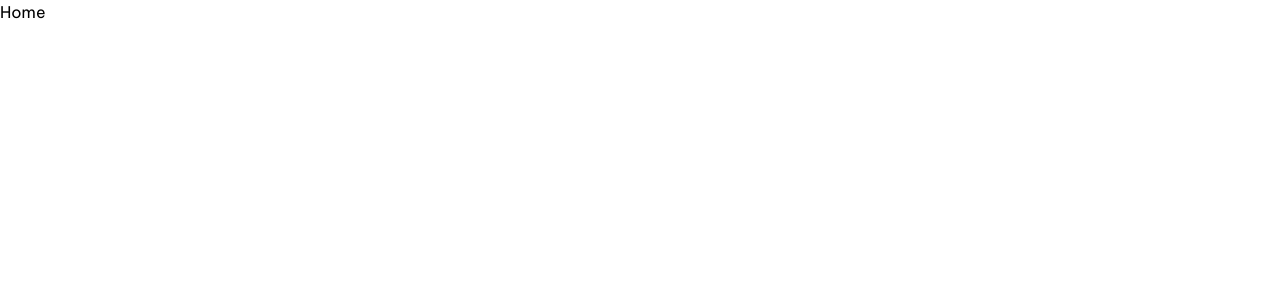
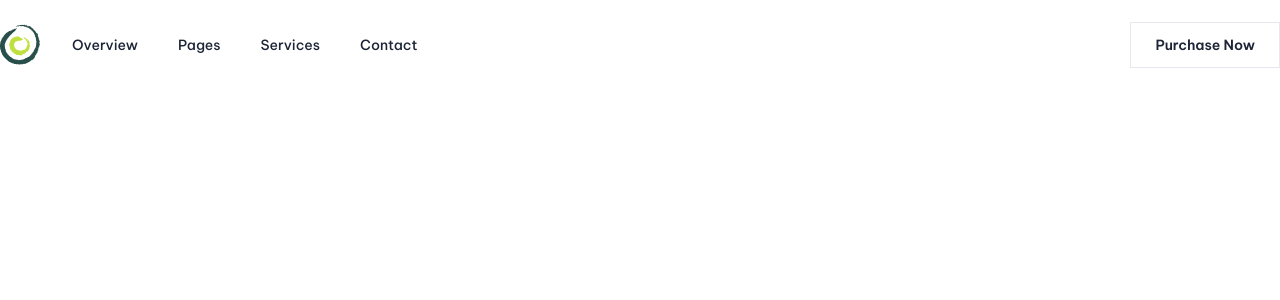
Before and after one commit to chuluq/meet-lemon, a Next.js app: page / in a window 1280 px wide. Shown: the top 300 px of the page. Built offline with nearby package versions, Linux system fonts and the light colour scheme.

Commit message:
feat: add header

```diff
--- a/src/app/page.tsx
+++ b/src/app/page.tsx
@@ -1,3 +1,9 @@
+import { Header } from "@/components/header";
+
 export default function Home() {
-  return <div className="font-sans">Home</div>;
+  return (
+    <>
+      <Header />
+    </>
+  );
 }
--- /dev/null
+++ b/src/components/header.tsx
@@ -0,0 +1,53 @@
+import Image from "next/image";
+
+import logo from "@/assets/logo.png";
+import Link from "next/link";
+
+export const Header = () => {
+  return (
+    <header className="container mx-auto flex max-w-screen-xl items-center justify-between">
+      <nav className="flex items-center gap-x-8 py-6">
+        <Link href="/">
+          <Image src={logo} alt="logo" />
+        </Link>
+        <ul className="flex items-center gap-x-10">
+          <li>
+            <Link
+              href="#"
+              className="font-sans text-sm font-medium capitalize text-[#1C2436]"
+            >
+              Overview
+            </Link>
+          </li>
+          <li>
+            <Link
+              href="#"
+              className="font-sans text-sm font-medium capitalize text-[#1C2436]"
+            >
+              Pages
+            </Link>
+          </li>
+          <li>
+            <Link
+              href="#"
+              className="font-sans text-sm font-medium capitalize text-[#1C2436]"
+            >
+              Services
+            </Link>
+          </li>
+          <li>
+            <Link
+              href="#"
+              className="font-sans text-sm font-medium capitalize text-[#1C2436]"
+            >
+              Contact
+            </Link>
+          </li>
+        </ul>
+      </nav>
+      <button className="border border-[#E8E7EE] px-6 py-3 font-sans text-sm font-semibold capitalize text-[#1C2436]">
+        Purchase Now
+      </button>
+    </header>
+  );
+};
```
